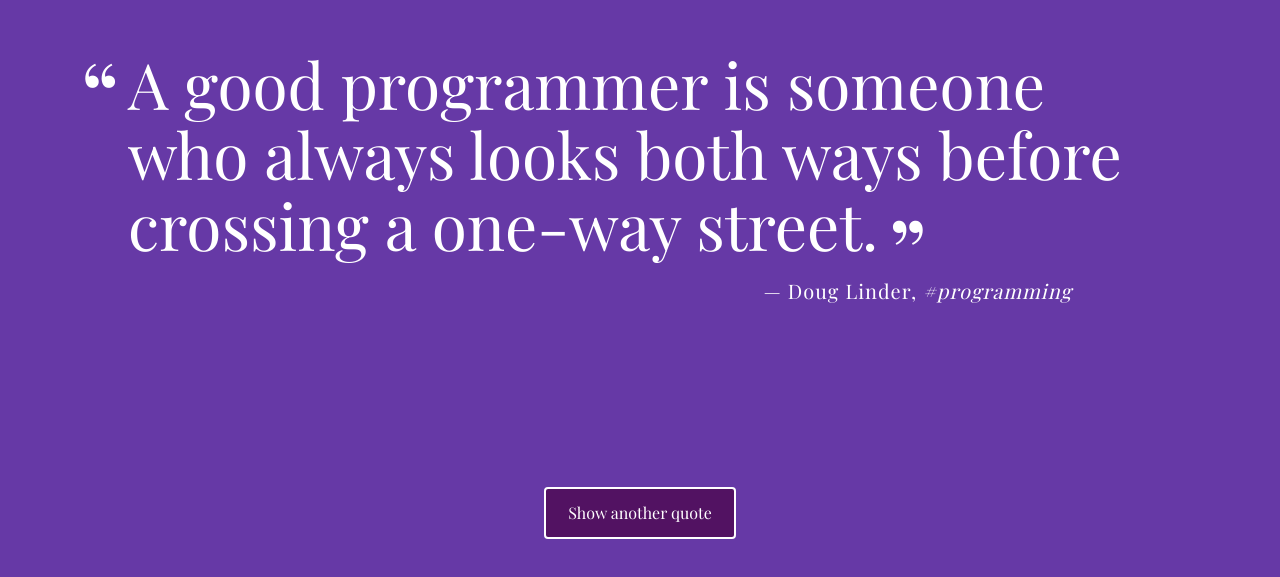
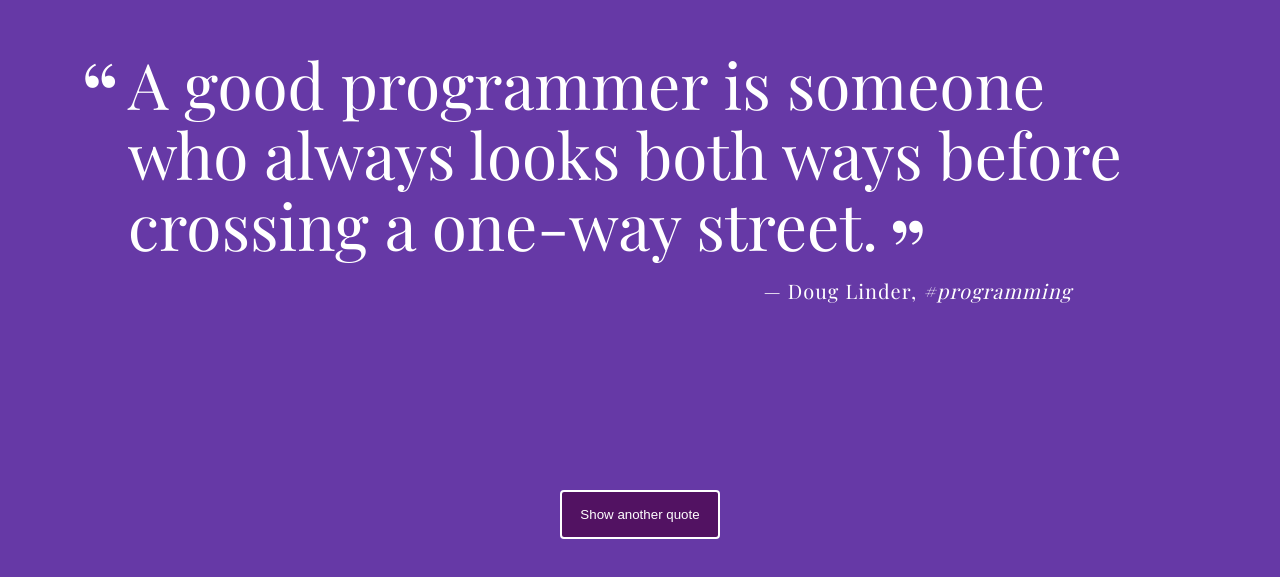
Before and after one commit to Agboolafeyiemi/Quotes-Generator, a plain HTML site: page index.html in a window 1280 px wide. Shown: the part 111-688 px from the top of the page. Drawn offline with nearby package versions, Linux system fonts and the light colour scheme; a web font is replaced by a local one.

Commit message:
Add index.js file

```diff
--- a/index.html
+++ b/index.html
@@ -4,7 +4,6 @@
   <meta charset="UTF-8">
   <title>Random Quotes</title>
   <link href='https://fonts.googleapis.com/css?family=Playfair+Display:400,400italic,700,700italic' rel='stylesheet' type='text/css'>
-  <link rel="stylesheet" href="css/normalize.css">
   <link rel="stylesheet" href="mystyle.css">
 </head>
 <body>
```
Also changed, not shown: index.js (+1 -10 lines).
